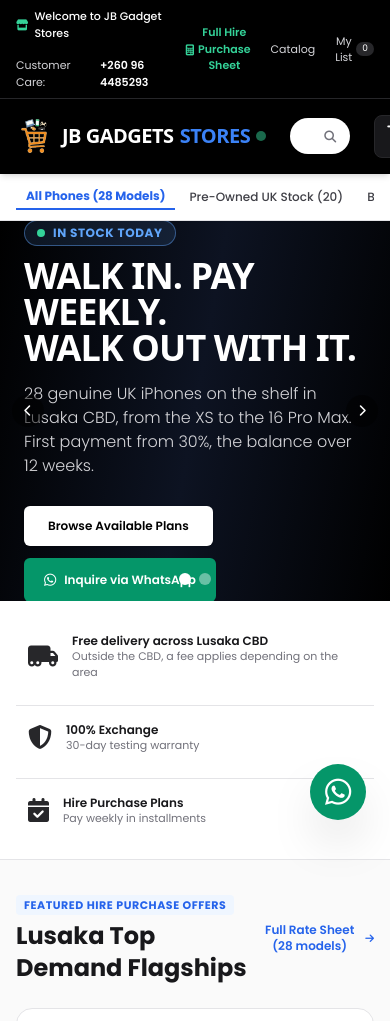
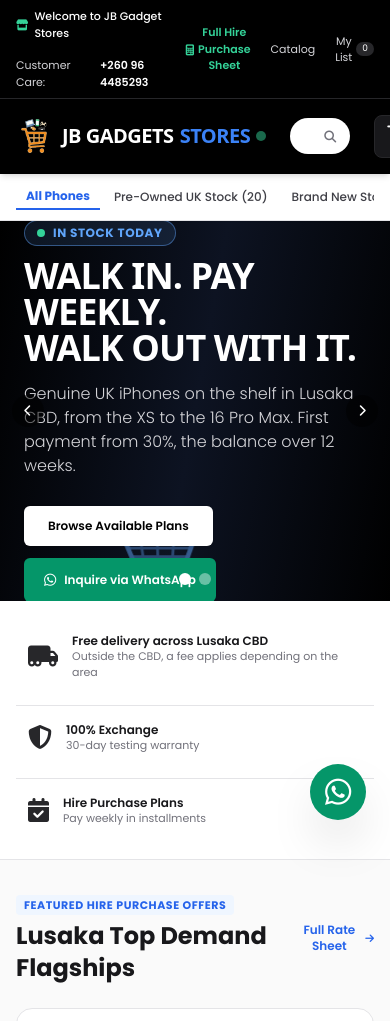
Before and after one commit to DarkAssassin505/JB-GADGETS, a plain HTML site: page index.html in a window 390 px wide. Shown: the top 1021 px of the page. Drawn offline with nearby package versions, Linux system fonts and the light colour scheme.

Commit message:
Hero: no fixed stock count, ten random colours, a rolling trolley
- Stock changes, so the page no longer quotes a number of phones. The
  hero line, the "All Phones" tab and the rate sheet link all dropped
  the "28 models" wording.
- Ten palettes instead of two, chosen at random each time the banner
  turns, never the same one twice in a row. All are dark enough to
  keep white text readable, and each carries its own accent colour.
- A trolley rolls across the foot of the banner, wheels turning, drawn
  in whatever accent the current slide is using. It sits behind the
  text and ignores the pointer, so it cannot get in the way of the
  buttons. Anyone who has asked their device for reduced motion sees
  it parked and dimmed rather than moving.

Co-Authored-By: Claude Opus 5 <noreply@anthropic.com>
Claude-Session: https://claude.ai/code/session_01EEDFnMEgfiuwWG3fxQX9Ji

```diff
--- a/index.html
+++ b/index.html
@@ -38,6 +38,30 @@
     @property --hero-b { syntax: '<color>'; initial-value: #0d1322; inherits: true; }
     @property --hero-accent { syntax: '<color>'; initial-value: #60a5fa; inherits: true; }
     @media (prefers-reduced-motion: reduce) { #heroStage { transition: none; } }
+
+    /* A trolley rolling across the foot of the banner, in whatever colour
+       the current slide is using. */
+    .hero-cart {
+      position: absolute;
+      bottom: 10px;
+      left: 0;
+      width: 112px;
+      z-index: 5;
+      pointer-events: none;
+      opacity: .5;
+      color: var(--hero-accent);
+      animation: hero-cart-roll 14s linear infinite;
+    }
+    .hero-cart .wheel { animation: hero-wheel-spin 1.1s linear infinite; transform-origin: center; transform-box: fill-box; }
+    @keyframes hero-cart-roll {
+      0%   { transform: translateX(-140px); }
+      100% { transform: translateX(calc(100vw + 140px)); }
+    }
+    @keyframes hero-wheel-spin { to { transform: rotate(360deg); } }
+    @media (prefers-reduced-motion: reduce) {
+      .hero-cart { animation: none; transform: translateX(24px); opacity: .3; }
+      .hero-cart .wheel { animation: none; }
+    }
 
     .hero-slide {
       transition: opacity 0.6s cubic-bezier(0.4, 0, 0.2, 1), transform 0.6s cubic-bezier(0.4, 0, 0.2, 1);
@@ -162,7 +186,7 @@
       <!-- Nav items -->
       <div class="flex items-center gap-1 sm:gap-6 py-2.5 overflow-x-auto no-scrollbar">
         <button onclick="filterCatalog('all')" class="category-nav-btn active py-1 px-2.5 text-blue-600 font-bold border-b-2 border-blue-600 whitespace-nowrap" data-cat="all">
-          All Phones (28 Models)
+          All Phones
         </button>
         <button onclick="filterCatalog('preowned')" class="category-nav-btn py-1 px-2.5 hover:text-blue-600 text-zinc-700 whitespace-nowrap" data-cat="preowned">
           Pre-Owned UK Stock (20)
@@ -194,6 +218,26 @@
   <section id="heroStage" class="relative overflow-hidden text-white">
     <div class="max-w-[1340px] mx-auto relative min-h-[380px] sm:min-h-[480px] flex items-center">
 
+      <!-- Rolling trolley, behind the text -->
+      <svg class="hero-cart" viewBox="0 0 120 72" fill="none" aria-hidden="true" focusable="false">
+        <!-- basket -->
+        <path d="M26 16 H102 L92 44 H38 Z" stroke="currentColor" stroke-width="5"
+              stroke-linejoin="round" stroke-linecap="round"/>
+        <!-- basket bars -->
+        <path d="M44 16 L48 44 M62 16 L63 44 M80 16 L78 44 M31 27 H98 M35 36 H94"
+              stroke="currentColor" stroke-width="3" stroke-linecap="round" opacity=".75"/>
+        <!-- handle -->
+        <path d="M4 6 H16 L26 16" stroke="currentColor" stroke-width="5"
+              stroke-linecap="round" stroke-linejoin="round"/>
+        <!-- axle down to the wheels -->
+        <path d="M38 44 L42 56 M92 44 L86 56" stroke="currentColor" stroke-width="4" stroke-linecap="round"/>
+        <circle class="wheel" cx="44" cy="62" r="8" stroke="currentColor" stroke-width="4"/>
+        <circle class="wheel" cx="84" cy="62" r="8" stroke="currentColor" stroke-width="4"/>
+        <!-- spokes, so the spin is visible -->
+        <path class="wheel" d="M44 55 V69 M37 62 H51" stroke="currentColor" stroke-width="2.5" stroke-linecap="round" opacity=".8"/>
+        <path class="wheel" d="M84 55 V69 M77 62 H91" stroke="currentColor" stroke-width="2.5" stroke-linecap="round" opacity=".8"/>
+      </svg>
+
       <!-- SLIDE 1: IN STOCK TODAY / WEEKLY HIRE PURCHASE -->
       <div class="hero-slide absolute inset-0 px-6 sm:px-14 flex items-center justify-between opacity-100 z-10 transition-all duration-700" data-slide="0">
         <div class="max-w-xl py-8 space-y-3 z-10">
@@ -205,7 +249,7 @@
             Walk in. Pay weekly.<br>Walk out with it.
           </h1>
           <p class="text-base sm:text-lg text-zinc-300 font-light pt-1">
-            28 genuine UK iPhones on the shelf in Lusaka CBD, from the XS to the 16 Pro Max. First payment from 30%, the balance over 12 weeks.
+            Genuine UK iPhones on the shelf in Lusaka CBD, from the XS to the 16 Pro Max. First payment from 30%, the balance over 12 weeks.
           </p>
           <div class="pt-4 flex items-center gap-3 flex-wrap">
             <a href="#store-inventory" class="bg-white hover:bg-zinc-200 text-black font-semibold text-xs px-6 py-3 rounded-md transition-colors shadow">
@@ -367,7 +411,7 @@
           <h2 class="text-2xl font-bold text-zinc-900 mt-1">Lusaka Top Demand Flagships</h2>
         </div>
         <button onclick="openHirePurchaseModal()" class="text-xs font-semibold text-blue-600 hover:text-blue-800 flex items-center gap-1">
-          Full Rate Sheet (28 models) <i class="fa-solid fa-arrow-right text-[10px]"></i>
+          Full Rate Sheet <i class="fa-solid fa-arrow-right text-[10px]"></i>
         </button>
       </div>
 
@@ -537,7 +581,7 @@
   </section>
 
   <!-- ========================================================================= -->
-  <!-- 7. MAIN COMPLETE CATALOG (All 28 Models from Price Sheet) -->
+  <!-- 7. MAIN COMPLETE CATALOG (from the price sheet) -->
   <!-- ========================================================================= -->
   <section class="py-10 bg-white border-b border-zinc-200" id="store-inventory">
     <div class="max-w-[1340px] mx-auto px-4 sm:px-8">
@@ -1136,17 +1180,35 @@
     }
 
     // Hero Carousel
-    // One palette per slide, so the whole banner changes colour as it turns.
+    // A spread of palettes, picked at random each time the banner turns.
+    // All are dark enough to keep white text readable.
     const HERO_PALETTES = [
-      { a: '#04070f', b: '#0d2340', accent: '#60a5fa' },   // phones: deep blue
-      { a: '#120a04', b: '#3a2208', accent: '#fbbf24' }    // accessories: warm amber
+      { a: '#04070f', b: '#0d2340', accent: '#60a5fa' },  // deep blue
+      { a: '#120a04', b: '#3a2208', accent: '#fbbf24' },  // warm amber
+      { a: '#04100c', b: '#0b3a2a', accent: '#34d399' },  // emerald
+      { a: '#10040e', b: '#3b0d33', accent: '#f0abfc' },  // orchid
+      { a: '#0b0412', b: '#2a1052', accent: '#a78bfa' },  // violet
+      { a: '#120406', b: '#431119', accent: '#fb7185' },  // rose
+      { a: '#040f12', b: '#0b3540', accent: '#22d3ee' },  // teal
+      { a: '#0f0a03', b: '#45301a', accent: '#fdba74' },  // copper
+      { a: '#08040f', b: '#1e1b4b', accent: '#818cf8' },  // indigo
+      { a: '#0a1004', b: '#2c3d0b', accent: '#a3e635' }   // lime
     ];
+
+    let lastPalette = -1;
+    function pickPalette() {
+      if (HERO_PALETTES.length < 2) return 0;
+      let i = lastPalette;
+      while (i === lastPalette) i = Math.floor(Math.random() * HERO_PALETTES.length);
+      lastPalette = i;
+      return i;
+    }
 
     function setSlide(idx) {
       currentSlide = idx;
 
       const stage = document.getElementById('heroStage');
-      const pal = HERO_PALETTES[idx] || HERO_PALETTES[0];
+      const pal = HERO_PALETTES[pickPalette()];
       if (stage) {
         stage.style.setProperty('--hero-a', pal.a);
         stage.style.setProperty('--hero-b', pal.b);
```
